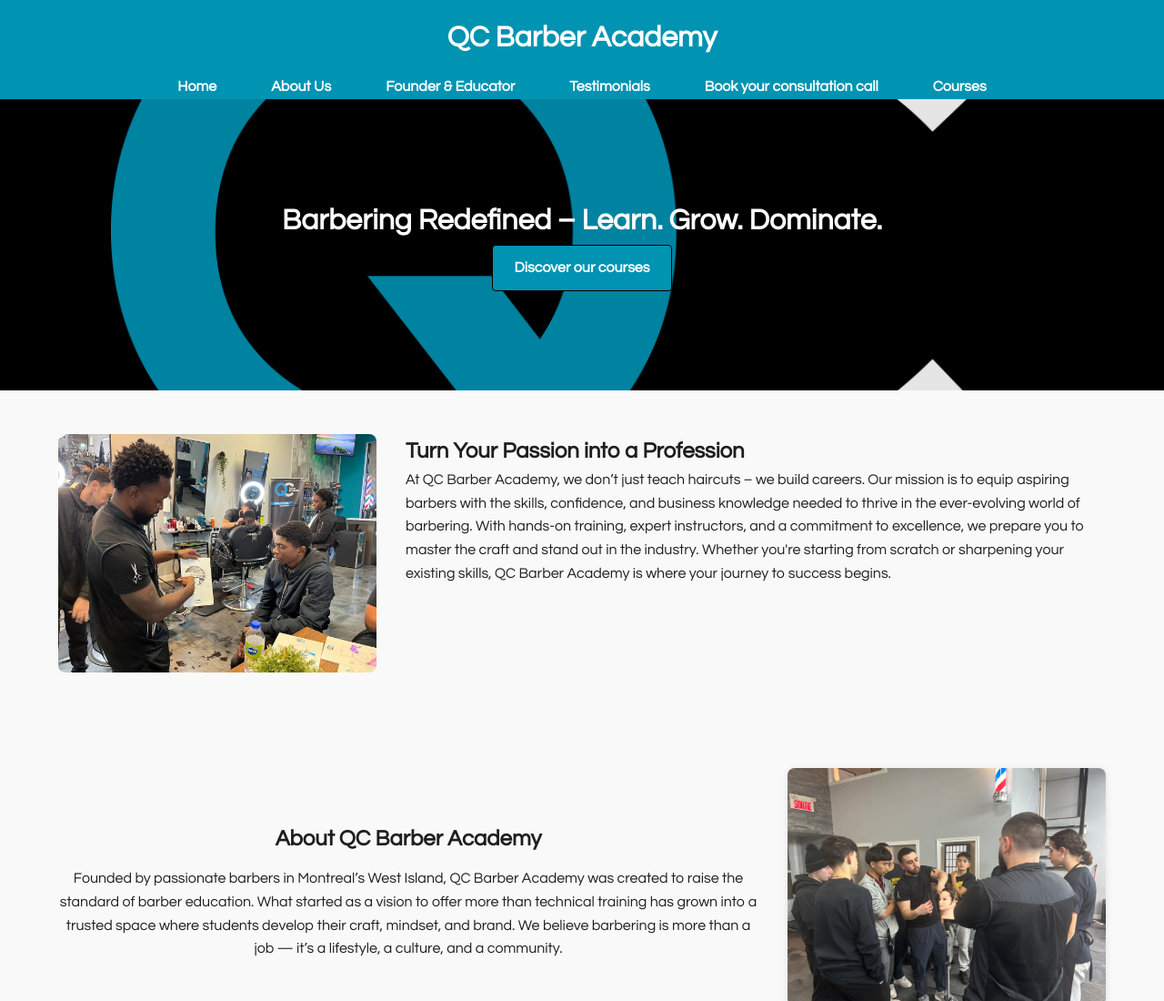
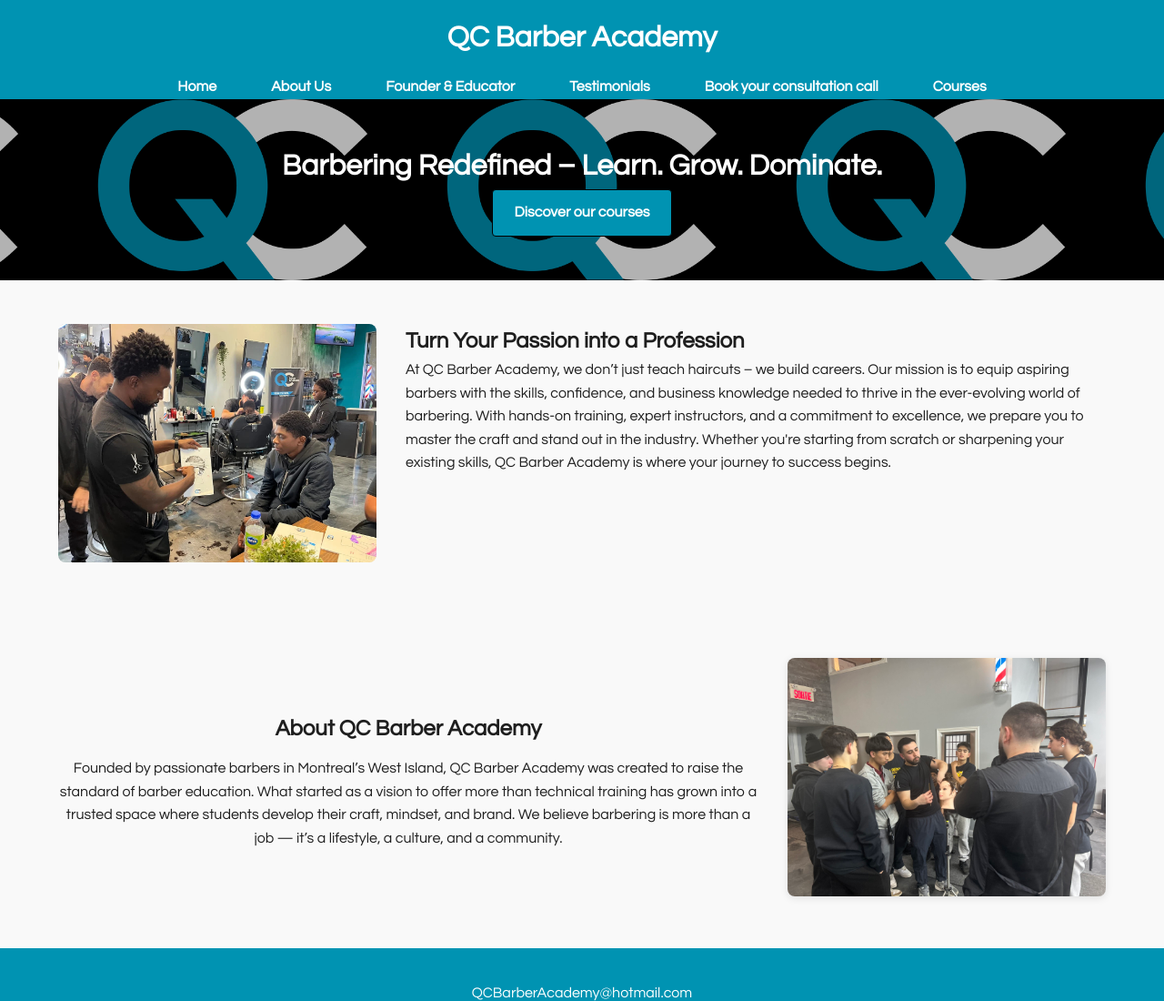
Before and after one commit to AlexCharchar/QC-Academy, a plain HTML site: page index.html in a window 1280 px wide. Shown: the top 1100 px of the page at 91% size. Drawn offline with Linux system fonts and the light colour scheme.

Commit message:
changed the way the logo looks

```diff
--- a/style.css
+++ b/style.css
@@ -139,12 +139,10 @@ ul.nav-menu,
 
   /* Background: logo first, color fallback second */
   background:
-    url("QC_Media_Formated_Academy/QCAcademy-logo-white-no_writing_black_backround.jpg") center / cover no-repeat,
-    var(--main-color);
-  color: var(--light-text);
-
-  min-height: 320px;
-  max-height: 500px;
+    url("QC_Media_Formated_Academy/QCAcademy-logo-white_no_words.png") center / contain , black;
+    color: var(--light-text);
+    /* min-height: 320pxpx;
+    max-height: 500px; */
 }
 
 /* dark overlay to guarantee text readability */
@@ -153,7 +151,7 @@ ul.nav-menu,
   content: "";
   position: absolute;
   inset: 0;
-  background: rgba(0,0,0,0.1);
+  background: rgba(0,0,0,0.3);
 }
 
 /* make hero content sit above overlay */
```
Also changed, not shown: QC_Media_Formated_Academy/QCAcademy-logo-white_no_words.png (added).
